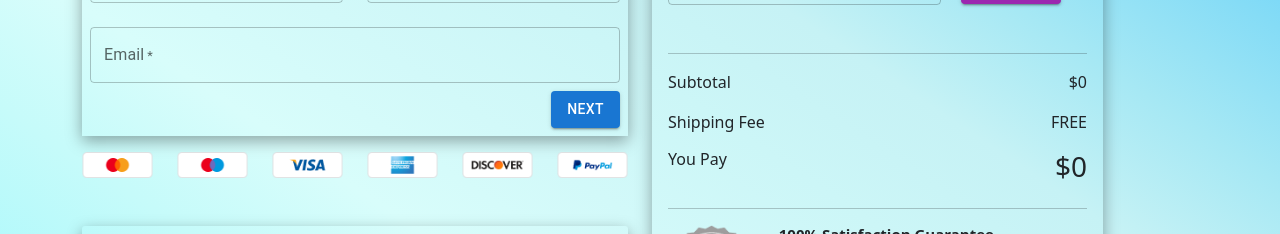
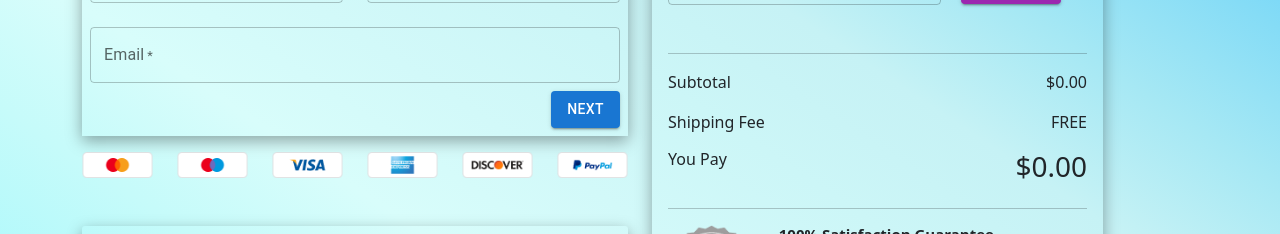
Before and after one commit to Nuellity/e-commerce-fullstack, a React (Create React App) app in the folder frontend/: page /checkout in a window 1280 px wide. Shown: the part 280-514 px from the top of the page. Built offline with nearby package versions, Linux system fonts and the light colour scheme.

Commit message:
change total display

```diff
--- a/frontend/src/components/Checkout/Checkout.jsx
+++ b/frontend/src/components/Checkout/Checkout.jsx
@@ -136,6 +136,7 @@ const StepTitle = [
 function Checkout() {
   const { currentStep } = useContext(multiStepDetails);
   const cart = useSelector(state => state.cart)
+  console.log(cart)
 
   const theme = useTheme();
   const matches = useMediaQuery(theme.breakpoints.up("sm"));
@@ -353,7 +354,7 @@ function Checkout() {
               <hr className="mt-5" />
               <div className="d-flex justify-content-between">
                 <p>Subtotal</p>
-                <p>${cart.total}</p>
+                <p>${cart.total.toFixed(2)}</p>
               </div>
               <div className="d-flex justify-content-between">
                 <p>Shipping Fee</p>
@@ -361,7 +362,7 @@ function Checkout() {
               </div>
               <div className="d-flex justify-content-between">
                 <h6>You Pay</h6>
-                <h3>${cart.total}</h3>
+                <h3>${cart.total.toFixed(2)}</h3>
               </div>
               <hr />
               <div>
```
